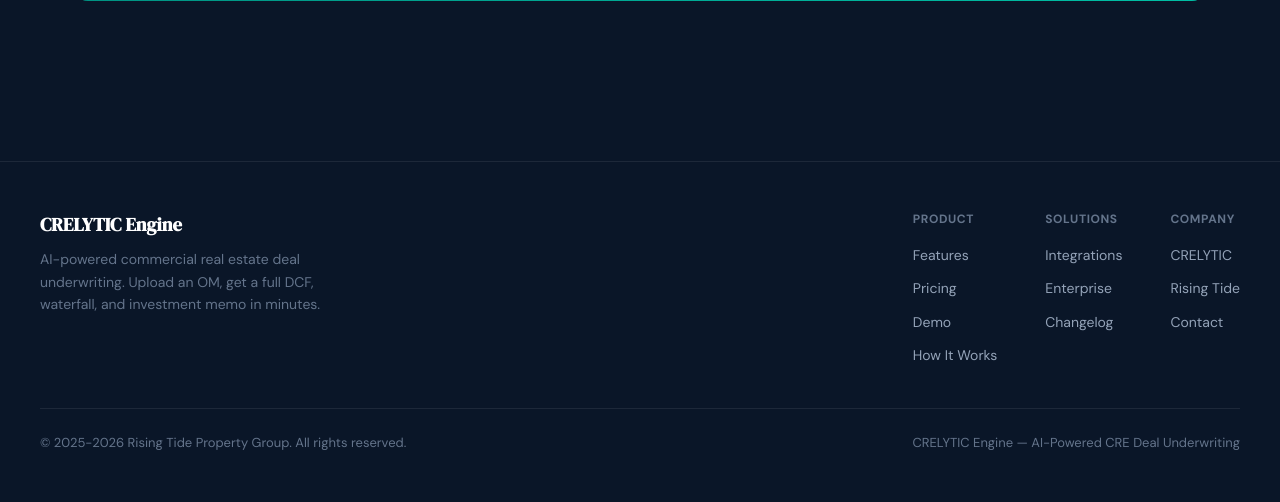
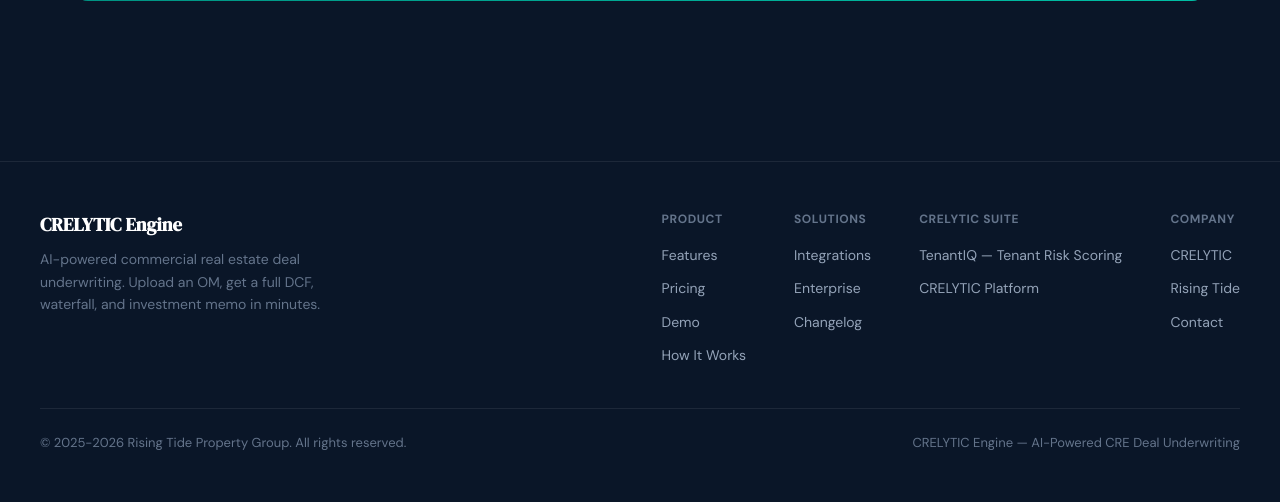
Before and after one commit to jonathansorenson/engine, a FastAPI app: page /engine/demo in a window 1280 px wide. Shown: the part 2720-3222 px from the top of the page. Run offline with FastAPI, Linux system fonts and the light colour scheme; some libraries are stand-ins or nearby versions.

Commit message:
Add CRELYTIC Suite footer column with TenantIQ link
Cross-domain authority flow: every engine.crelytic.ai page now links
to tenantiq.crelytic.ai (the tenant risk scoring product). Consolidates
entity signals for Google and LLM crawlers across the CRELYTIC product
suite.

Co-Authored-By: Claude Opus 4.7 (1M context) <noreply@anthropic.com>

```diff
--- a/frontend/templates/base.html
+++ b/frontend/templates/base.html
@@ -272,10 +272,17 @@
                     </ul>
                 </div>
                 <div class="footer-col">
+                    <h4>CRELYTIC Suite</h4>
+                    <ul>
+                        <li><a href="https://tenantiq.crelytic.ai" target="_blank" rel="noopener">TenantIQ — Tenant Risk Scoring</a></li>
+                        <li><a href="https://crelytic.ai" target="_blank" rel="noopener">CRELYTIC Platform</a></li>
+                    </ul>
+                </div>
+                <div class="footer-col">
                     <h4>Company</h4>
                     <ul>
-                        <li><a href="https://crelytic.ai" target="_blank">CRELYTIC</a></li>
-                        <li><a href="https://risingtidepg.com" target="_blank">Rising Tide</a></li>
+                        <li><a href="https://crelytic.ai" target="_blank" rel="noopener">CRELYTIC</a></li>
+                        <li><a href="https://risingtidepg.com" target="_blank" rel="noopener">Rising Tide</a></li>
                         <li><a href="mailto:jonathan_sorenson@losttree.com">Contact</a></li>
                     </ul>
                 </div>
```
